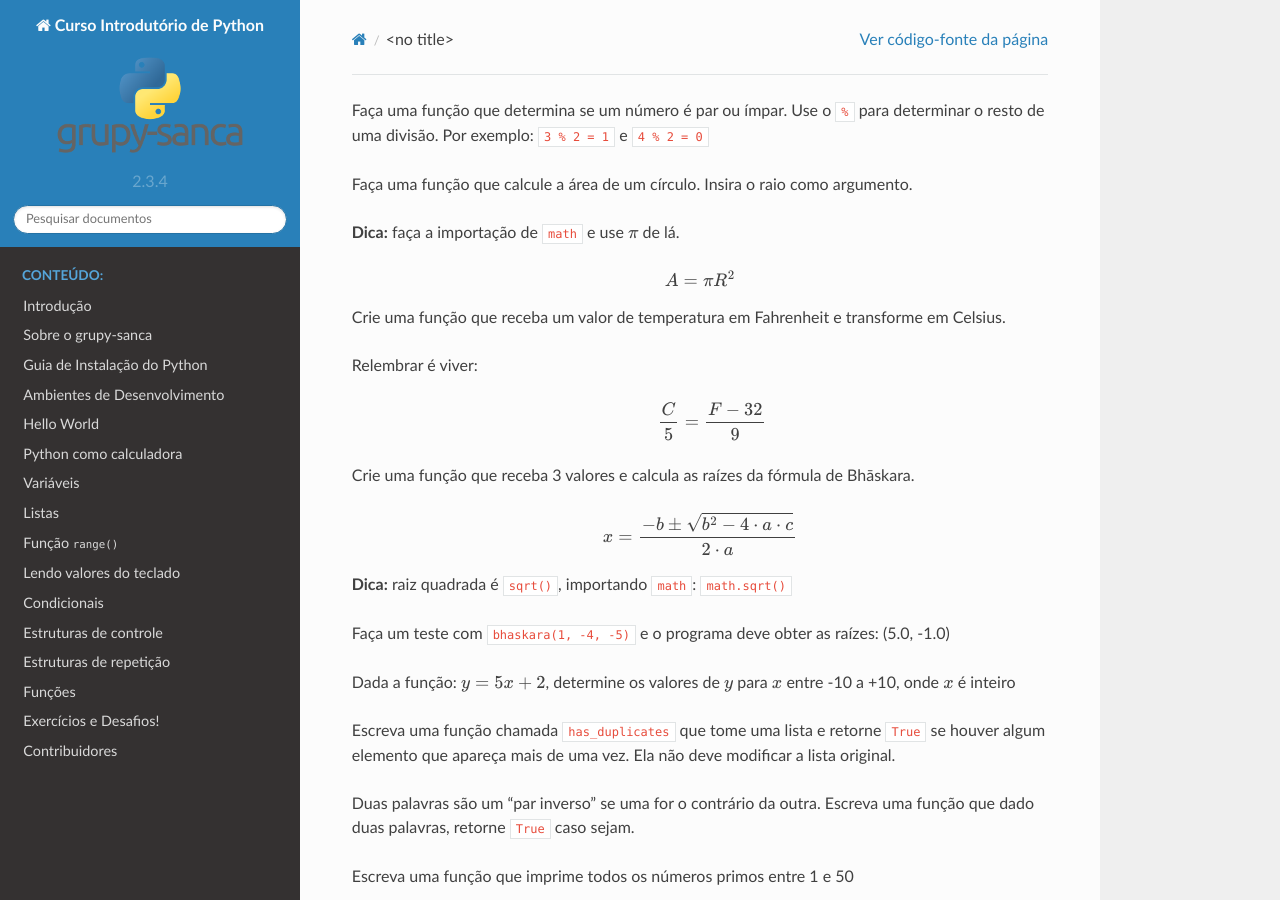
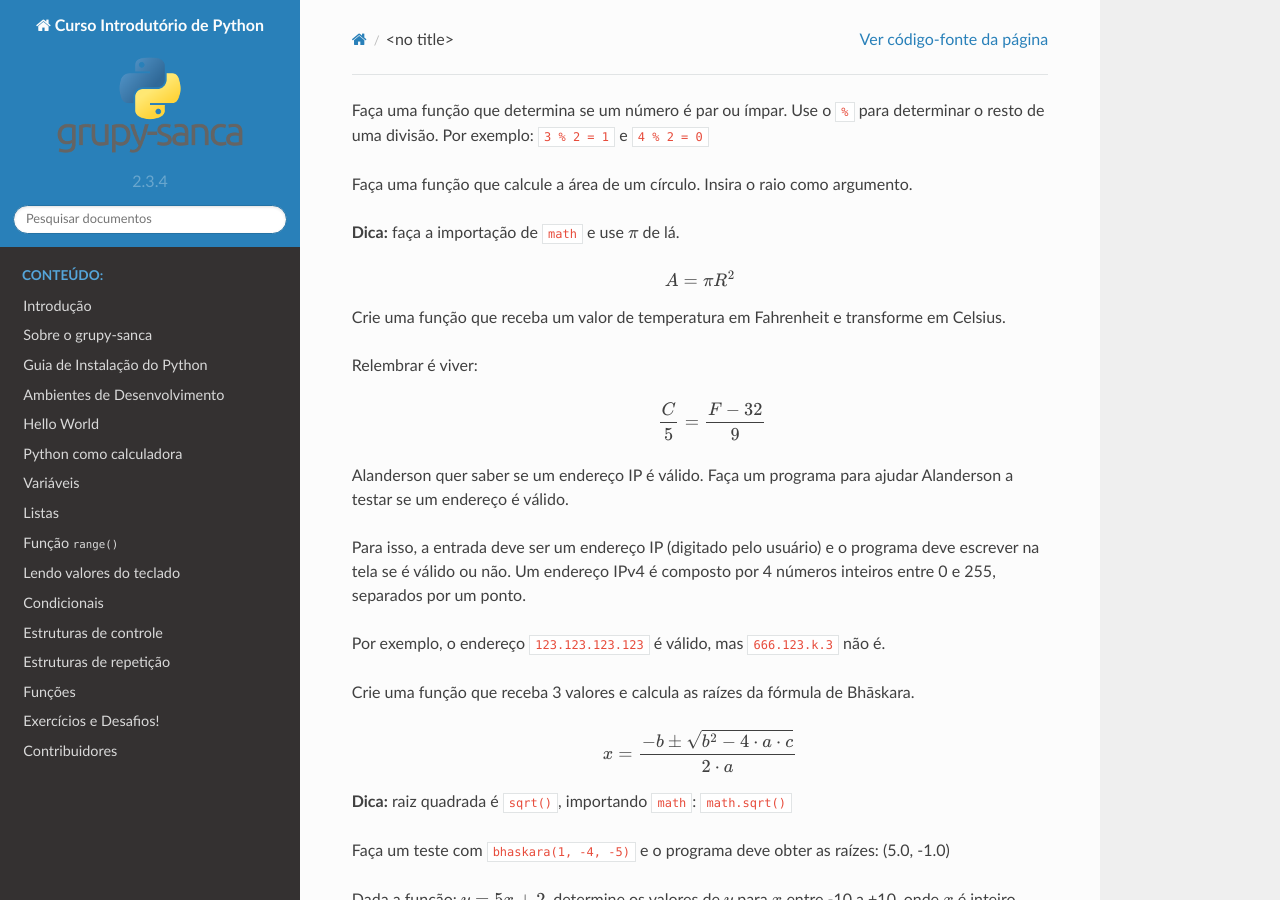
Before and after one commit to grupy-sanca/curso-python, a Sphinx documentation site: the page built from source/exercicios_funcoes.rst, in a window 1280 px wide and 900 px high. Built offline with Sphinx 7.4.7 and the Read the Docs theme 2.0.0, drawn with Linux system fonts in a browser that asks for light colours.

Commit message:
Adiciona exercício de string+input+if+for+list

```diff
--- a/new_words_spell_checker.txt
+++ b/new_words_spell_checker.txt
@@ -1,4 +1,5 @@
 Abelindo
+Alanderson
 Amazon
 Arduino
 Bhāskara
--- a/source/exercicios_controle.rst
+++ b/source/exercicios_controle.rst
@@ -30,5 +30,6 @@
    usuário digite um número fora desse intervalo, deverá aparecer uma mensagem
    informando que não existe mês com este número.
 
+
 .. [1] Para mais informações sobre doação de sangue, acesse
        http://www.prosangue.sp.gov.br/artigos/requisitos_basicos_para_doacao.html
--- a/source/exercicios_funcoes.rst
+++ b/source/exercicios_funcoes.rst
@@ -18,6 +18,41 @@
         .. math::
 
                 \frac{C}{5} = \frac{F - 32}{9}
+
+.. spelling:: IPv
+
+#. Alanderson quer saber se um endereço IP é válido. Faça um programa para
+   ajudar Alanderson a testar se um endereço é válido.
+
+   Para isso, a entrada deve ser um endereço IP (digitado pelo usuário) e o
+   programa deve escrever na tela se é válido ou não. Um endereço IPv4 é
+   composto por 4 números inteiros entre 0 e 255, separados por um ponto.
+
+   Por exemplo, o endereço ``123.123.123.123`` é válido, mas ``666.123.k.3``
+   não é.
+
+   .. only:: instructors
+
+      Exemplo de solução:
+
+      .. code:: python
+
+         ip = input('Qual IP você quer testar, Alanderson?\t')
+
+         numeros = ip.split('.')
+         valido = True
+
+         if len(numeros) != 4:
+             valido = False
+         else:
+             for numero in numeros:
+                 if int(numero) > 255 or int(numero) < 0:
+                     valido = False
+
+         if valido:
+             print('Æ carai! Esse IP é supimpa!')
+         else:
+             print('Poxa Alanderson, esse IP não é válido')
 
 #. Crie uma função que receba 3 valores e calcula as raízes da fórmula de
    Bhāskara.
```
